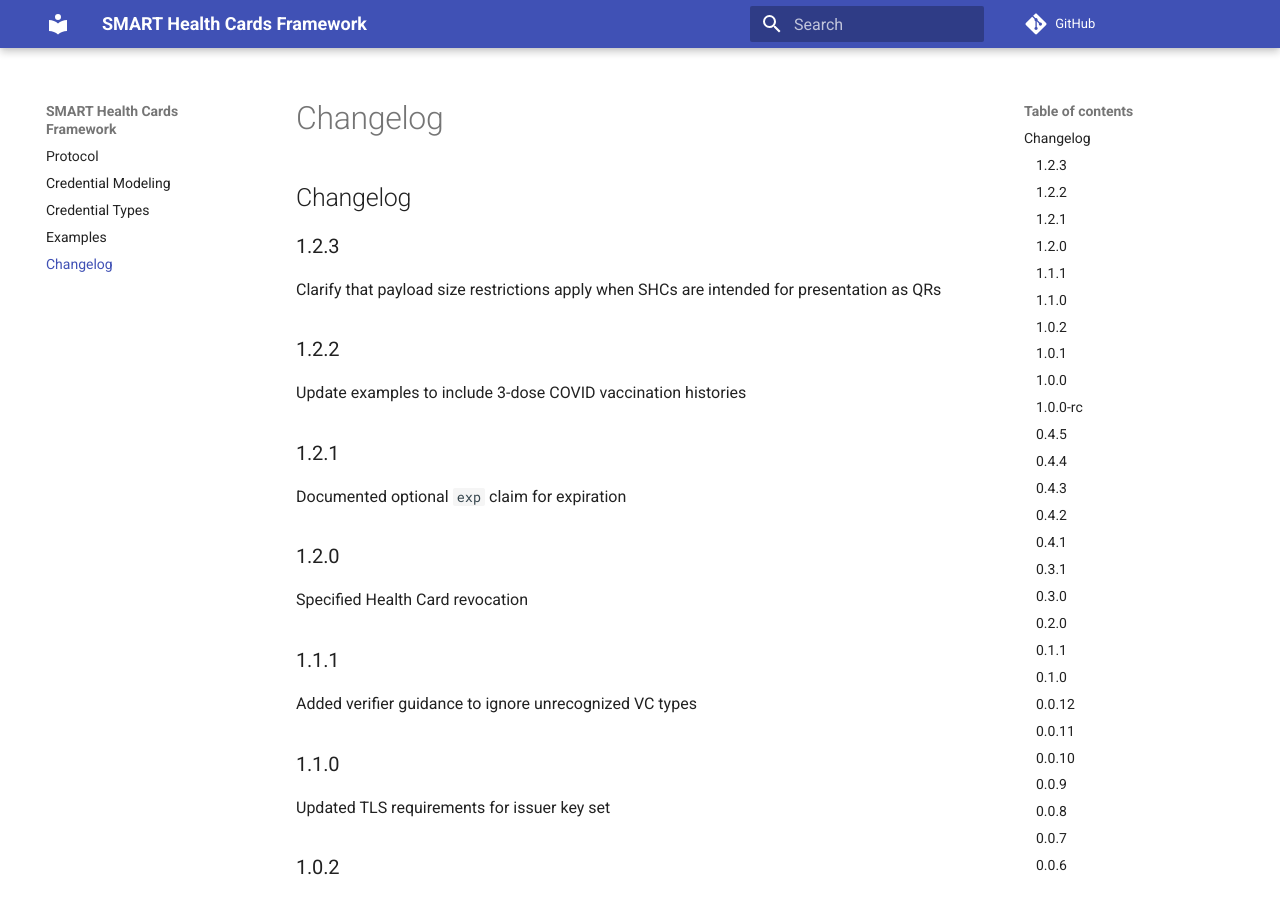
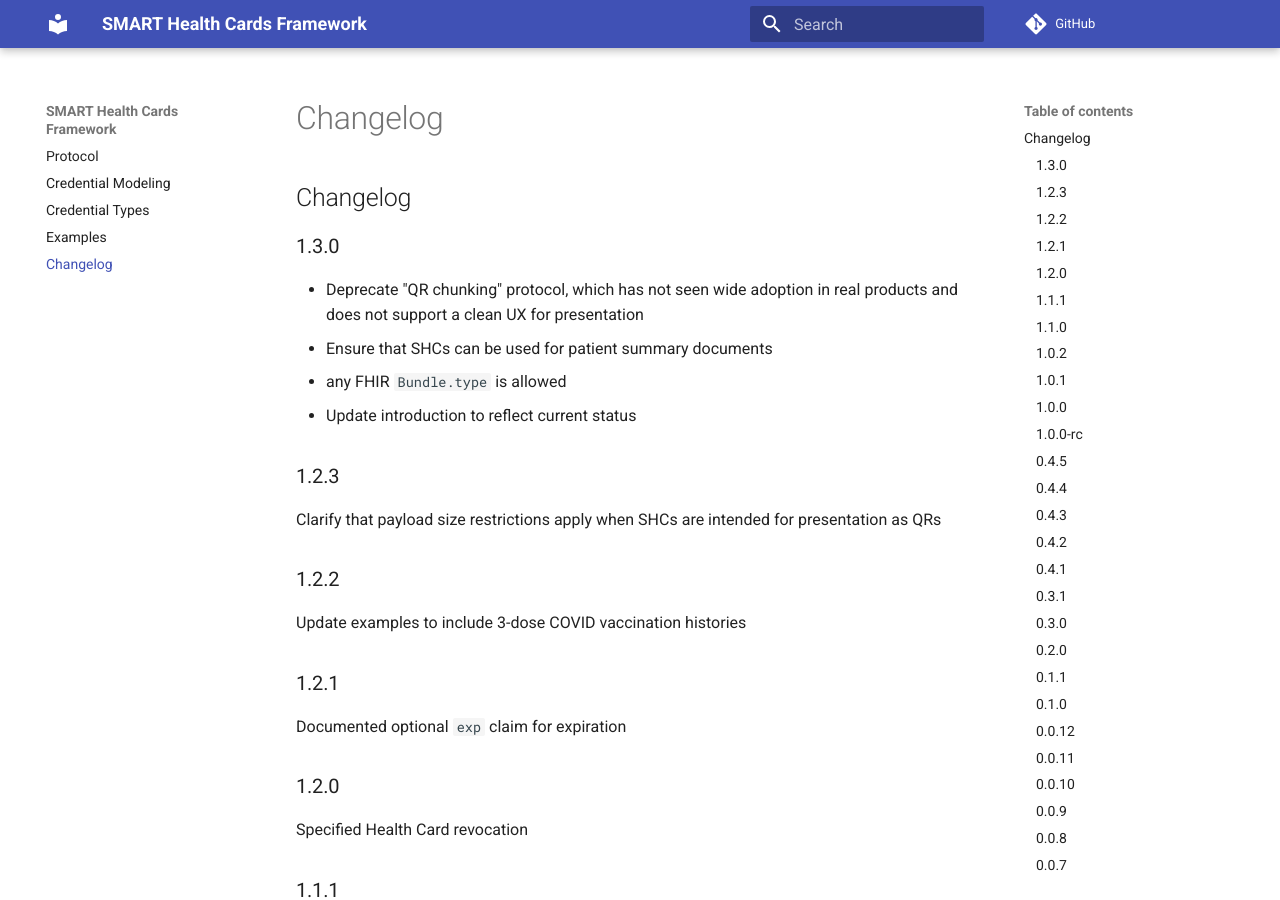
Before and after one commit to smart-on-fhir/health-cards, an MkDocs documentation site: the page built from docs/changelog.md, in a window 1280 px wide and 900 px high. Built offline with MkDocs 1.6.1 and Material for MkDocs 9.7.7, drawn with Linux system fonts in a browser that asks for light colours; comment, search, counter and statistics services are not loaded.

Commit message:
Update changelog.md

```diff
--- a/docs/changelog.md
+++ b/docs/changelog.md
@@ -1,4 +1,11 @@
 # Changelog
+
+## 1.3.0
+
+* Deprecate "QR chunking" protocol, which has not seen wide adoption in real products and does not support a clean UX for presentation
+* Ensure that SHCs can be used for patient summary documents
+  * any FHIR `Bundle.type` is allowed
+* Update introduction to reflect current status
 
 ## 1.2.3
 
```
